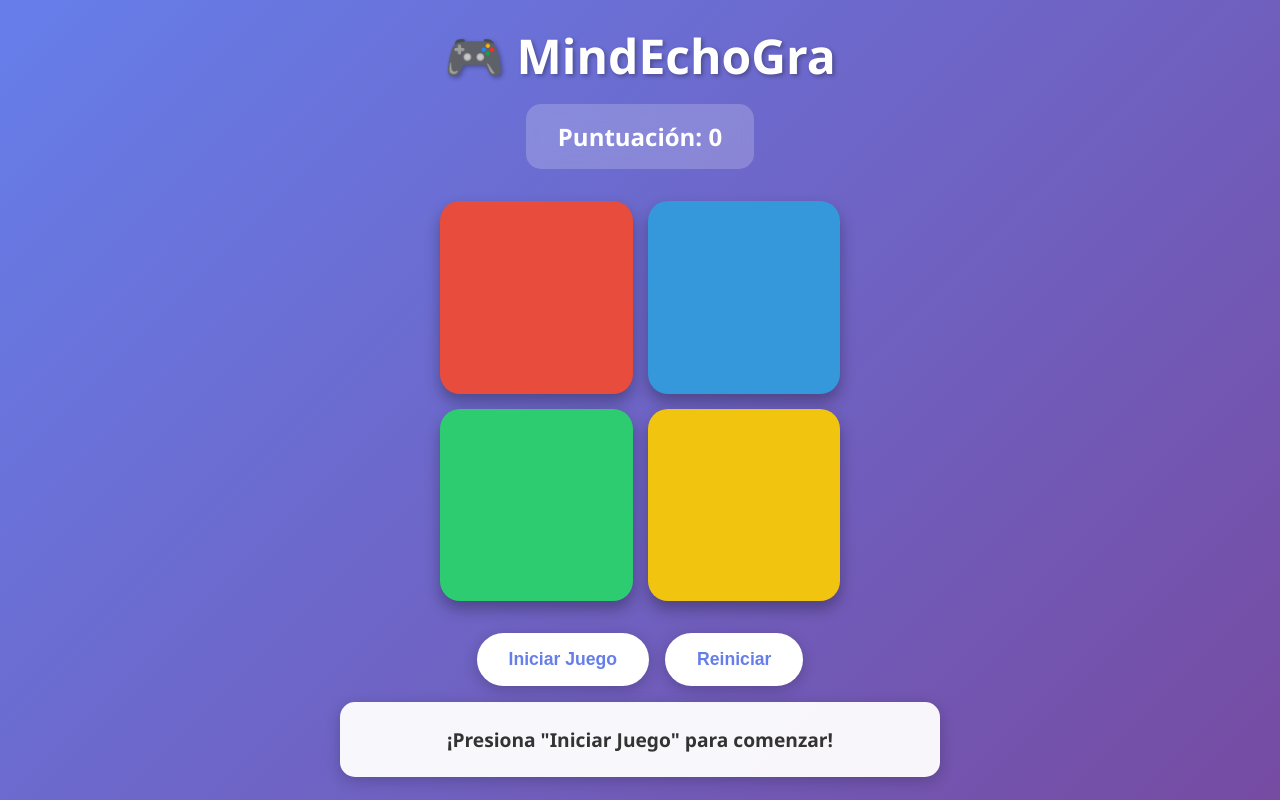
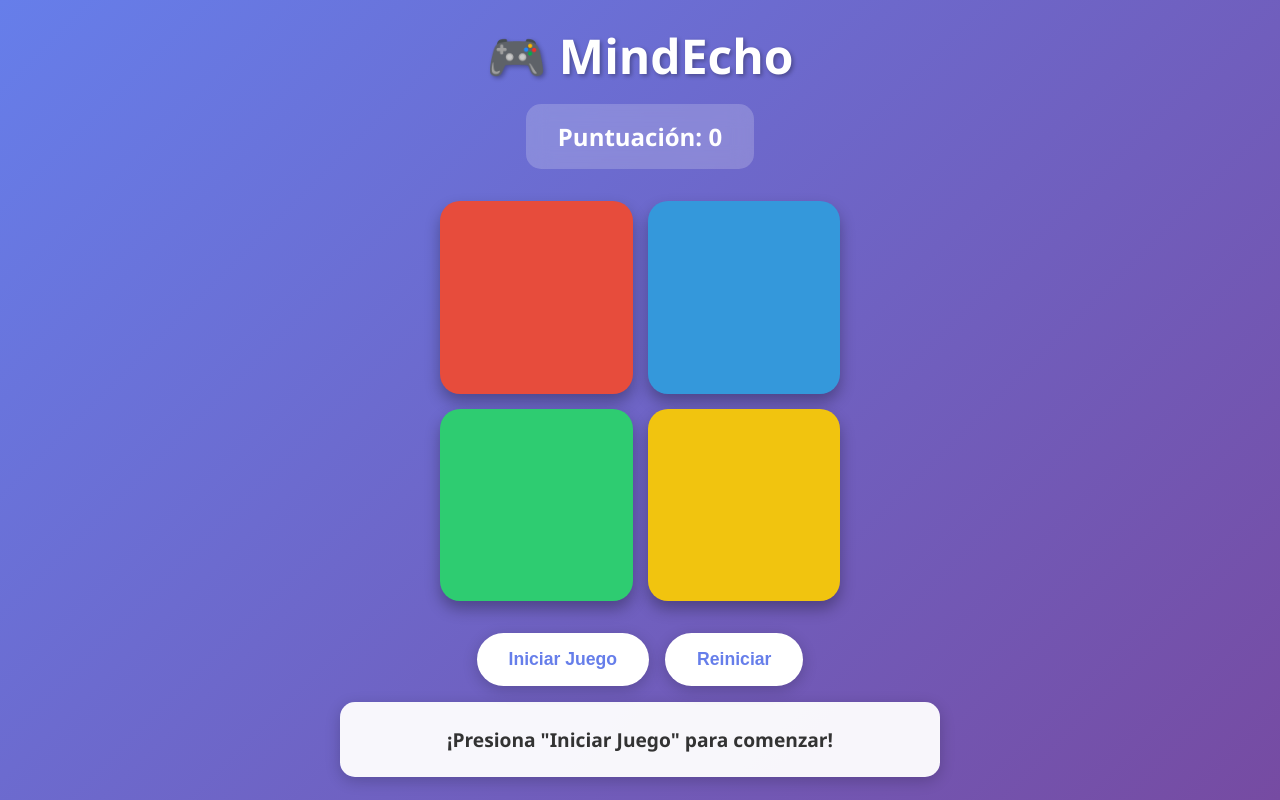
Before and after one commit to AlejandroDS79/MindEcho, a plain HTML site: page index.html in a window 1280 px wide. Drawn offline with Linux system fonts and the light colour scheme.

Commit message:
cambio en el titulo al original

```diff
--- a/index.html
+++ b/index.html
@@ -198,7 +198,7 @@
 </head>
 <body>
     <div class="container">
-        <h1>🎮 MindEchoGra</h1>
+        <h1>🎮 MindEcho</h1>
 
         <div class="score-board">
             <div class="score">Puntuación: <span id="score">0</span></div>
```
